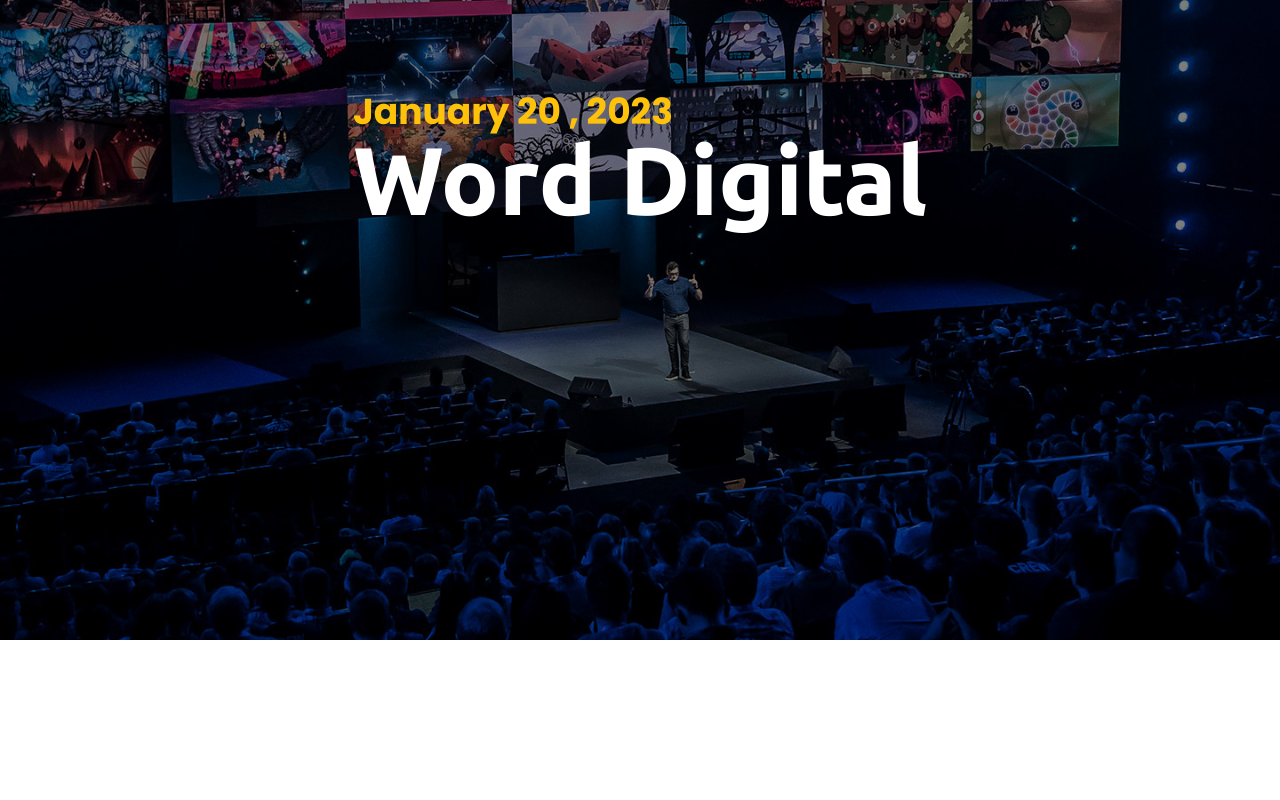
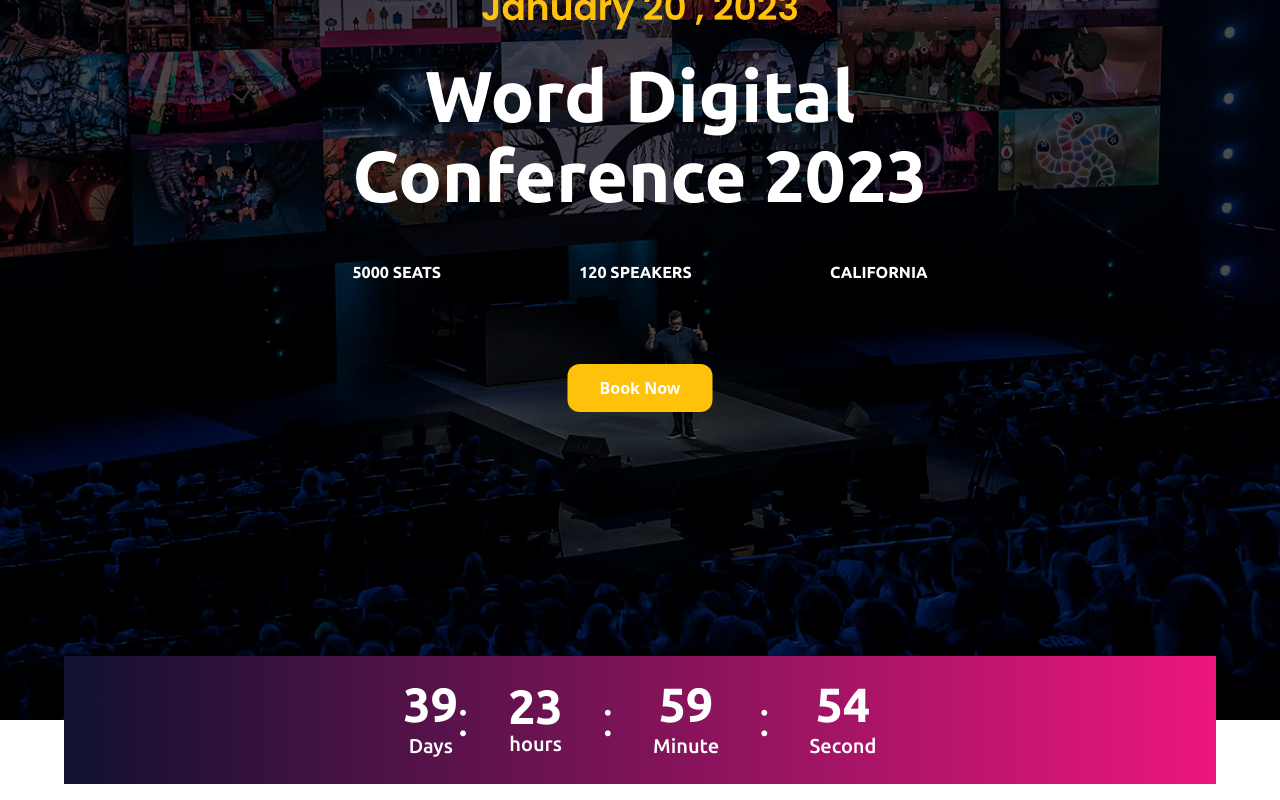
Before and after one commit to anishazahan/Even-trox, a React (Vite) app: page / in a window 1280 px wide. Shown: the part 320-1120 px from the top of the page. Built offline with nearby package versions, Linux system fonts and the light colour scheme.

Commit message:
timer section complete

```diff
--- a/package.json
+++ b/package.json
@@ -12,6 +12,8 @@
   "dependencies": {
     "aos": "^2.3.4",
     "react": "^18.2.0",
+    "react-countdown": "^2.3.5",
+    "react-countdown-circle-timer": "^3.2.1",
     "react-dom": "^18.2.0",
     "react-icons": "^4.10.1",
     "react-router-dom": "^6.13.0"
--- a/src/App.jsx
+++ b/src/App.jsx
@@ -1,6 +1,17 @@
+import { useEffect } from "react";
 import Home from "./pages/Home"
+import AOS from 'aos';
 
 function App() {
+
+  useEffect(() => {
+    AOS.init({
+      duration: 600, // Animation duration
+      easing: 'ease-in-out', // Animation easing
+      once: true, // Animation will only occur once
+      mirror: false, // Animation will not mirror when scrolling back up
+    });
+  }, []);
 
 
   return (
--- a/src/pages/components/AboutEvent/AboutEvent.jsx
+++ b/src/pages/components/AboutEvent/AboutEvent.jsx
@@ -3,13 +3,16 @@ import RegisterBtn from '../Common-btn/RegisterBtn'
 import CommonBtn from '../Common-btn/CommonBtn'
 import './about.css'
 import aboutImg from '../../../assets/img/about-img-1.jpg'
-// import circle from '../../../assets/img/circle-blue.png'
+import AOS from 'aos';
+import 'aos/dist/aos.css';
 
 const AboutEvent = () => {
   return (
     <>
     <div className="max-w-6xl px-5 md:px-10 lg:px-0 flex lg:flex-row flex-col justify-between  items-center  mx-auto  mt-36">
-         <div className="left w-full lg:w-[50%] ">
+         <div data-aos="fade-right"
+     data-aos-offset="300"
+     data-aos-easing="ease-in-sine" className="left w-full lg:w-[50%] ">
             <p className="uppercase tracking-[5px] ">about event</p>
             <h2 className="text-[42px] mt-3 text-black/90 font-semibold tracking-wide">Welcome to the World</h2>
             <h2 className="text-[42px] -mt-3 text-black/90 font-semibold tracking-wide">Digital Conference 2023</h2>
@@ -41,7 +44,10 @@ const AboutEvent = () => {
 
 
 
-         <div className="right w-full lg:w-[50%] pt-10 lg:pt-28">
+         <div data-aos="fade-left"
+     data-aos-anchor="#example-anchor"
+     data-aos-offset="500"
+     data-aos-duration="500" className="right w-full lg:w-[50%] pt-10 lg:pt-28">
             <div className="about-bg w-full h-full bg-cover bg-center bg-no-repeat">
                <div className="mx-auto flex justify-center">
                 <img className='border-white shadow-xl w-[70%] h-[70%] border-[15px] rounded-full md:w-[480px] md:h-[480px]' src={aboutImg} alt="" />
--- a/src/pages/components/Banner/Banner.jsx
+++ b/src/pages/components/Banner/Banner.jsx
@@ -1,27 +1,44 @@
 import Navbar from "../../../shared/Navbar";
 import banner from "../../../assets/banner.jpg";
 import TopCounter from "../TopCounter/TopCounter";
+import AOS from 'aos';
+import 'aos/dist/aos.css';
+
+
 
 
 const Banner = () => {
+
+
   return (
     <>
       <div
-        className="h-[120vh] bg-center bg-no-repeat bg-cover w-full relative"
+        className="h-[130vh] bg-center bg-no-repeat bg-cover w-full relative"
         style={{ backgroundImage: `url(${banner})` }}
       >
-        <div className="absolute top-5 z-20 left-0 right-0">
-          {/* <Navbar></Navbar> */}
+        <div className="absolute top-5  left-0 right-0 z-40">
+          <Navbar></Navbar>
         </div>
-        <div className="bg-black/50 z-10 inset-0 absolute w-full h-full"></div>
+
+        <div className="bg-black/70 z-10 inset-0 absolute w-full h-full"></div>
 
         <div className="absolute z-40 top-1/2 left-1/2 transform -translate-x-1/2 -translate-y-1/2">
-          <p className="text-yellow text-4xl font-bold">January 20 , 2023</p>
-          <h2 className="text-white text-8xl font-bold">Word Digital </h2>
+          <p data-aos="fade-down" className="text-yellow text-4xl text-center font-semibold">January 20 , 2023</p>
+          <h2 data-aos="fade-down" className="text-white text-7xl text-center mt-8 font-bold">Word Digital </h2>
+          <h2 data-aos="fade-up" className="text-white text-7xl text-center mt-2 font-bold">Conference 2023 </h2>
+          <div className="flex items-center justify-between mt-12 mb-20">
+            <h2 className="font-bold uppercase text-white">5000 seats</h2>
+            <h2 className="font-bold uppercase text-white">120 Speakers</h2>
+            <h2 className="font-bold uppercase text-white">California</h2>
+          </div>
+         <div className="text-center mx-auto">
+         <button className="rounded-xl font-bold text-white bg-yellow px-8 py-3">Book Now</button>
+         </div>
         </div>
 
-        <div className="absolute z-50  -bottom-12  left-0 right-0">
-          {/* <TopCounter></TopCounter> */}
+        <div className="absolute z-50  -bottom-16  left-0 right-0">
+          <TopCounter duration={100 * 24 * 60 * 60 * 1000}></TopCounter>
+
         </div>
       </div>
     </>
--- a/src/pages/components/FeatureSection/FeatureSection.jsx
+++ b/src/pages/components/FeatureSection/FeatureSection.jsx
@@ -3,6 +3,8 @@ import {featureData} from './feature.js'
 import { SlDiamond } from 'react-icons/sl'
 import '../../Home.css'
 import './feature.css'
+import AOS from 'aos';
+import 'aos/dist/aos.css';
 
 const FeatureSection = () => {
   return (
@@ -16,7 +18,7 @@ const FeatureSection = () => {
                 </div>
                 {
               featureData.map((item,index) =>{
-                return <div key={index} className="">
+                return <div data-aos="fade-down" key={index} className="">
                     <div className="flex space-x-5 px-6 py-10 duration-500 border shadow-xl hover:shadow-none w-full h-full items-center">
                         <div className="left">
                             <button className='text-4xl  text-secondary '><SlDiamond className='hover:rotate-center'></SlDiamond></button>
--- a/src/pages/components/SchedulePlan/SchedulePlan.jsx
+++ b/src/pages/components/SchedulePlan/SchedulePlan.jsx
@@ -1,6 +1,8 @@
 import React from 'react'
 import {data} from './ScheduleData.js'
 import Timeline from '../Timeline/Timeline.jsx'
+import AOS from 'aos';
+import 'aos/dist/aos.css';
 
 const SchedulePlan = () => {
   return (
@@ -16,7 +18,7 @@ const SchedulePlan = () => {
                 <div className="flex flex-col md:flex-row space-y-7 md:space-y-0 px-10 md:px-5 justify-between items-center mx-auto max-w-3xl mt-8">
                    {
                      data.map((item,index)=>{
-                        return <div key={index}
+                        return <div data-aos="flip-left" key={index}
                         className={`${
                             item.id==1?"border border-yellow rounded-2xl pr-10 py-6" :
                             item.id==2 ? "border border-cyan-700 rounded-2xl pr-10 py-6 ":
@@ -69,6 +71,9 @@ const SchedulePlan = () => {
 
       <Timeline></Timeline>
 
+
+
+
     </>
   )
 }
--- a/src/pages/components/Speaker/SpeakerSection.jsx
+++ b/src/pages/components/Speaker/SpeakerSection.jsx
@@ -2,6 +2,8 @@ import React from 'react'
 import './speaker.css'
 import img from '../../../assets/img/speaker-1.jpg'
 import banner from '../../../assets/img/speaker-bg.jpg'
+import AOS from 'aos';
+import 'aos/dist/aos.css';
 
 const SpeakerSection = () => {
   return (
--- a/src/pages/components/TopCounter/TopCounter.jsx
+++ b/src/pages/components/TopCounter/TopCounter.jsx
@@ -1,37 +1,72 @@
+import { useEffect, useState } from "react"
 
 
-const TopCounter = () => {
-  return (
-    <div className="py-6 max-w-6xl mx-auto shadow-['0 0 30px rgba(0,0,0,0.30)']  bg-gradient-to-r from-primary to-secondary px-5">
+// eslint-disable-next-line react/prop-types
+const TopCounter = ({duration}) => {
 
-        <div className="flex items-center justify-center space-x-10">
-            <div className="text-center">
-               <h2 className="text-5xl font-bold text-white">190</h2>
-               <h2 className="text-xl font-semibold text-white">Days</h2>
+  const [time,setTime] = useState(duration);
+  useEffect(()=>{
+    setTimeout(()=>{
+        setTime(time-1000)
+    },1000)
+  },[time])
+
+  const getFormatedTime =(mileSeconds)=>{
+    let seconds = parseInt(Math.floor(mileSeconds/1000))
+    let minutes = parseInt(Math.floor(seconds/60))
+    let hours = parseInt(Math.floor(minutes/60))
+    let days = parseInt(Math.floor(hours/60))
+
+    let second = parseInt(seconds % 60)
+    let minute = parseInt(minutes % 60)
+    let hour = parseInt(hours % 24)
+
+    return  <div className="py-6 max-w-6xl mx-auto shadow-['0 0 30px rgba(0,0,0,0.30)']  bg-gradient-to-r from-primary to-secondary px-5">
+
+
+
+    <div className="flex flex-col md:flex-row items-center justify-center space-y-6 space-x-10 lg:space-y-0">
+       <div className="flex items-center">
+       <div className="text-center ">
+           <h2 className="text-5xl font-bold text-white">{days}</h2>
+           <h2 className="text-xl font-medium mt-1 text-white">Days</h2>
         </div>
-            <div className="flex flex-col text-white -space-y-10 justify-center items-center text-7xl">
-                <p>.</p>
-                <p>.</p>
+        <div className=" text-white text-5xl hidden md:block">
+            <p>:</p>
+
+        </div>
        </div>
         <div className="text-center">
-               <h2 className="text-5xl font-bold text-white">190</h2>
-               <h2 className="text-3xl font-semibold text-white">Days</h2>
+           <h2 className="text-5xl font-bold text-white">{hour}</h2>
+           <h2 className="text-xl font-medium text-white">hours</h2>
         </div>
-            <div className="flex flex-col text-white -space-y-10 justify-center items-center text-7xl">
-                <p>.</p>
-                <p>.</p>
+        <div className=" text-white text-5xl hidden md:block">
+            <p>:</p>
+
         </div>
         <div className="text-center">
-               <h2 className="text-5xl font-bold text-white">190</h2>
-               <h2 className="text-xl font-semibold text-white">Days</h2>
+           <h2 className="text-5xl font-bold text-white">{minute}</h2>
+           <h2 className="text-xl font-medium mt-1 text-white">Minute</h2>
         </div>
-            <div className="flex flex-col text-white -space-y-10 justify-center items-center text-7xl">
-                <p>.</p>
-                <p>.</p>
+        <div className=" text-white text-5xl hidden md:block">
+            <p>:</p>
+
         </div>
+        <div className="text-center">
+           <h2 className="text-5xl font-bold text-white">{second}</h2>
+           <h2 className="text-xl font-medium mt-1 text-white">Second</h2>
         </div>
 
     </div>
+
+</div>
+
+  }
+
+  return (
+
+    <div>{getFormatedTime(time)}</div>
+
   )
 }
 
--- a/src/shared/Navbar.jsx
+++ b/src/shared/Navbar.jsx
@@ -2,6 +2,7 @@ import  { useState } from 'react'
 import { Link, NavLink } from 'react-router-dom'
 import CommonBtn from '../pages/components/Common-btn/CommonBtn'
 import logo from '../assets/img/logo.png'
+import {AiOutlineMenuUnfold} from 'react-icons/ai'
 
 
 
@@ -17,8 +18,8 @@ const Navbar = () => {
 <div className="">
 	<nav className="relative px-4 py-4 max-w-7xl mx-auto flex justify-between  items-center">
 		<Link to='/' className="text-3xl font-bold leading-none" >
-			{logo}
-            <h2 className='text-white'>logo</h2>
+			<img src={logo} alt="" />
+
 		</Link>
 
 		<ul className="hidden  lg:flex  lg:items-center lg:space-x-8">
@@ -42,9 +43,9 @@ const Navbar = () => {
 
 		<div className="lg:hidden ">
 			<div className="">
-			<button  onClick={() => setIsMenuOpen(true)} htmlFor="my-drawer" className="drawer-button flex items-end text-black-600 p-3">
+			<button  onClick={() => setIsMenuOpen(true)} htmlFor="my-drawer" className="drawer-button flex items-end text-secondary text-3xl text-black-600 p-3">
 
-				hellow
+				<AiOutlineMenuUnfold></AiOutlineMenuUnfold>
 			</button>
 			</div>
 		</div>
@@ -57,7 +58,7 @@ const Navbar = () => {
 
   {
 	isMenuOpen && <div className=" navbar-menu relative z-50 lg:hidden">
-		<div className="navbar-backdrop fixed inset-0 bg-gray-800 opacity-25"></div>
+		<div className=" fixed inset-0 bg-gray-800 "></div>
 		<nav className="fixed top-0 left-0 bottom-0 flex flex-col w-5/6 max-w-sm py-6 px-6 bg-primary border-r overflow-y-auto">
 			<div className="flex items-center mb-8">
 				<a className="mr-auto text-3xl font-bold leading-none" href="#">
```
Also changed, not shown: 1 other file (tests, documents, lock files or other folders). Lines whose indentation alone changed are shown as unchanged.
